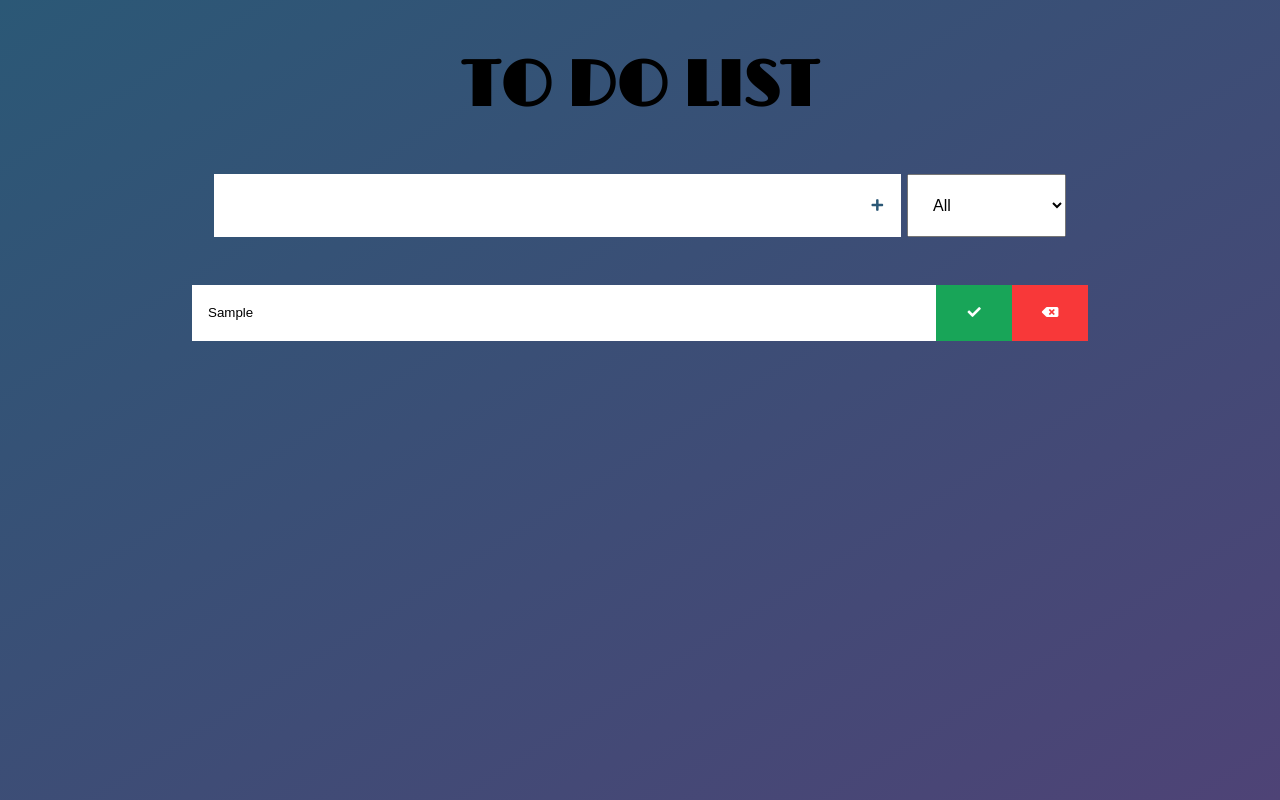
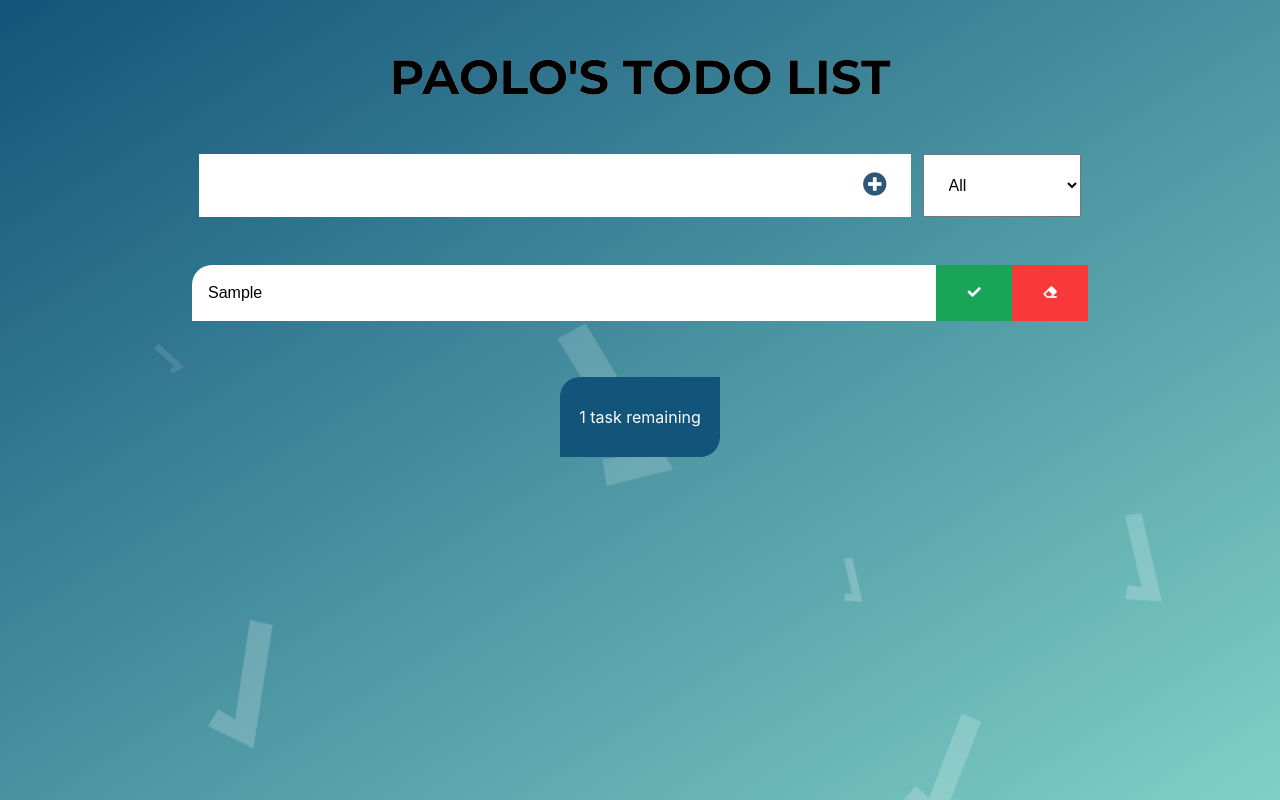
Before and after one commit to PaoloMiguelManuel/react-task-gui, a React (Create React App) app: page / in a window 1280 px wide. Both pictures are taken after typing "Sample" into the empty fields and a click on the button 877 px from the left and 205 px from the top of the page. Built offline with nearby package versions, Linux system fonts and the light colour scheme.

Commit message:
Update input GUI

```diff
--- a/public/index.html
+++ b/public/index.html
@@ -28,6 +28,9 @@
     <link rel="preconnect" href="https://fonts.gstatic.com" crossorigin>
     <link href="https://fonts.googleapis.com/css2?family=Permanent+Marker&display=swap" rel="stylesheet">
     <link href="https://fonts.googleapis.com/css2?family=Limelight&display=swap" rel="stylesheet">
+    <link href="https://fonts.googleapis.com/css2?family=Poppins&display=swap" rel="stylesheet">
+    <!-- <link href="https://fonts.googleapis.com/css2?family=Montserrat:wght@700&display=swap" rel="stylesheet"> -->
+    <link href="https://fonts.googleapis.com/css2?family=Montserrat:wght@700;900&display=swap" rel="stylesheet">
 
 
     <link rel="stylesheet" href="https://use.fontawesome.com/releases/v5.15.3/css/all.css" integrity="sha384-SZXxX4whJ79/gErwcOYf+zWLeJdY/qpuqC4cAa9rOGUstPomtqpuNWT9wdPEn2fk" crossorigin="anonymous">
--- a/src/App.css
+++ b/src/App.css
@@ -12,9 +12,10 @@ body {
   -webkit-box-pack: center;
       -ms-flex-pack: center;
           justify-content: center;
-  background-image: -webkit-gradient(linear, left top, right bottom, from(#2b5876), to(#4e4376));
-  background-image: linear-gradient(to right bottom, #2b5876, #4e4376);
-  min-height: 100vh;
+  background-image: -webkit-gradient(linear, left top, right bottom, from(#13547a), to(#80d0c7));
+  background-image: linear-gradient(to bottom right, #13547a, #80d0c7);
+  height: 100vh;
+  width: 100%;
 }
 
 .App {
@@ -31,9 +32,11 @@ body {
 }
 
 h1 {
-  font-size: 4rem;
-  padding: 0.75em;
-  font-family: "Limelight", cursive;
+  font-size: 3rem;
+  font-family: "Montserrat", sans-serif;
+  background-color: white;
+  margin: 1em;
+  -webkit-background-clip: text;
 }
 
 form {
@@ -53,7 +56,8 @@ form input {
 form button {
   background-color: #fff;
   border: none;
-  padding: 1.3em;
+  padding: 0 1em;
+  font-size: 1.5rem;
 }
 
 form select {
@@ -88,6 +92,7 @@ form button:hover {
 }
 
 .todo-list-container .todo-item {
+  border-top-left-radius: 20px;
   display: -webkit-box;
   display: -ms-flexbox;
   display: flex;
@@ -97,7 +102,13 @@ form button:hover {
   width: 100%;
 }
 
+.todo-list-container .todo-item:hover {
+  -webkit-box-shadow: 0 0 10px rgba(255, 255, 255, 0.5);
+          box-shadow: 0 0 10px rgba(255, 255, 255, 0.5);
+}
+
 .todo-list-container .todo-item .todo-text {
+  border-top-left-radius: 20px;
   width: 90%;
   color: black;
   margin-right: auto;
@@ -108,11 +119,16 @@ form button:hover {
 }
 
 .todo-list-container .todo-item .todo-text .todo-edit-input {
+  font-size: 1rem;
   background-color: transparent;
   width: 100%;
   height: 100%;
   border: none;
   outline: none;
+}
+
+.todo-list-container .todo-item .todo-text .todo-edit-input:focus {
+  color: #ff9636;
 }
 
 .todo-list-container .todo-item .todo-text::-webkit-scrollbar {
@@ -137,10 +153,6 @@ form button:hover {
   text-decoration: line-through;
 }
 
-.todo-list-container .todo-item .undo {
-  background-color: orange;
-}
-
 .todo-list-container .todo-item button {
   color: white;
   border: none;
@@ -154,11 +166,140 @@ form button:hover {
   background-color: #18a558;
 }
 
+.todo-list-container .todo-item button.check-btn:hover {
+  -webkit-filter: brightness(90%);
+          filter: brightness(90%);
+}
+
 .todo-list-container .todo-item button.undo-btn {
   background-color: #ff9636;
+}
+
+.todo-list-container .todo-item button.undo-btn:hover {
+  -webkit-filter: brightness(90%);
+          filter: brightness(90%);
 }
 
 .todo-list-container .todo-item button.remove-btn {
   background-color: #f83839;
 }
+
+.todo-list-container .todo-item button.remove-btn:hover {
+  -webkit-filter: brightness(90%);
+          filter: brightness(90%);
+}
+
+.task-count {
+  display: -ms-grid;
+  display: grid;
+  border-top-left-radius: 20px;
+  border-bottom-right-radius: 20px;
+  place-content: center;
+  height: 5em;
+  width: 10em;
+  background-color: #13547a;
+  color: #fff;
+}
+
+.box-animation {
+  position: absolute;
+  top: 0;
+  left: 0;
+  width: 100%;
+  height: 100%;
+  overflow: hidden;
+  z-index: -1;
+}
+
+.box-animation li {
+  position: absolute;
+  display: block;
+  list-style: none;
+  width: 25px;
+  height: 25px;
+  background: rgba(255, 255, 255, 0.2);
+  -webkit-clip-path: polygon(25% 69%, 17% 53%, 1% 61%, 25% 100%, 100% 15%, 85% 0%);
+          clip-path: polygon(25% 69%, 17% 53%, 1% 61%, 25% 100%, 100% 15%, 85% 0%);
+  -webkit-animation: animate 20s linear infinite;
+          animation: animate 20s linear infinite;
+  bottom: -150px;
+}
+
+.box-animation li:nth-child(1) {
+  left: 86%;
+  width: 80px;
+  height: 80px;
+  -webkit-animation-delay: 0s;
+          animation-delay: 0s;
+}
+
+.box-animation li:nth-child(2) {
+  left: 12%;
+  width: 30px;
+  height: 30px;
+  -webkit-animation-delay: 1.5s;
+          animation-delay: 1.5s;
+  -webkit-animation-duration: 10s;
+          animation-duration: 10s;
+}
+
+.box-animation li:nth-child(3) {
+  left: 70%;
+  width: 100px;
+  height: 100px;
+  -webkit-animation-delay: 5.5s;
+          animation-delay: 5.5s;
+}
+
+.box-animation li:nth-child(4) {
+  left: 42%;
+  width: 150px;
+  height: 150px;
+  -webkit-animation-delay: 0s;
+          animation-delay: 0s;
+  -webkit-animation-duration: 15s;
+          animation-duration: 15s;
+}
+
+.box-animation li:nth-child(5) {
+  left: 65%;
+  width: 40px;
+  height: 40px;
+  -webkit-animation-delay: 0s;
+          animation-delay: 0s;
+}
+
+.box-animation li:nth-child(6) {
+  left: 15%;
+  width: 110px;
+  height: 110px;
+  -webkit-animation-delay: 3.5s;
+          animation-delay: 3.5s;
+}
+
+@-webkit-keyframes animate {
+  0% {
+    -webkit-transform: translateY(0) rotate(0deg);
+            transform: translateY(0) rotate(0deg);
+    opacity: 2;
+  }
+  100% {
+    -webkit-transform: translateY(-100vh) rotate(-125deg);
+            transform: translateY(-100vh) rotate(-125deg);
+    opacity: 0;
+  }
+}
+
+@keyframes animate {
+  0% {
+    -webkit-transform: translateY(0) rotate(0deg);
+            transform: translateY(0) rotate(0deg);
+    opacity: 2;
+  }
+  100% {
+    -webkit-transform: translateY(-100vh) rotate(-125deg);
+            transform: translateY(-100vh) rotate(-125deg);
+    opacity: 0;
+  }
+}
 /*# sourceMappingURL=App.css.map */
--- a/src/App.js
+++ b/src/App.js
@@ -63,15 +63,47 @@ function App() {
   // const getLocal = () => {
 
   // }
-
+  const taskCount = todos.filter((todo) => { return !todo.completed }).length;
   return (
     <div className="App">
-      <header>
-        <h1>TO DO LIST</h1>
-      </header>
+
+
+
+    <h1>PAOLO'S TODO LIST</h1>
+
+
+
+
+
+
+
+      <ul className="box-animation">
+        <li></li>
+        <li></li>
+        <li></li>
+        <li></li>
+        <li></li>
+        <li></li>
+      </ul>
+
+
+
+
+
+
+
+
+
+
+
       {/* <img src={illustration} /> */}
       <Form inputText={inputText} setInputText={setInputText} todos={todos} setTodos={setTodos} setStatus={setStatus} />
       <TodoList todos={todos} setTodos={setTodos} filteredTodos={filteredTodos} />
+
+      <div className="task-count">
+        {taskCount} task{taskCount === 1 ? '' : 's'} remaining
+      </div>
+
     </div>
   );
 }
--- a/src/App.scss
+++ b/src/App.scss
@@ -7,28 +7,62 @@
 body {
   display: flex;
   justify-content: center;
-  background-image: linear-gradient(to right bottom, #2b5876, #4e4376);
-  min-height: 100vh;
+  background-image: linear-gradient(to bottom right, #13547a, #80d0c7);
+  height: 100vh;
+  width: 100%;
   // background-color: green;
 }
 
 .App {
-  // display: flex;
-  // justify-content: center;
-  // background-color: green;
   display: flex;
   flex-direction: column;
   align-items: center;
-  // width: 75vw;
 }
 
+// header {
+//   margin: 0.75em;
+// }
+
 h1 {
-  // display: flex;
-  // justify-content: center;
-  font-size: 4rem;
-  padding: 0.75em;
-  font-family: "Limelight", cursive;
+  font-size: 3rem;
+    font-family: "Montserrat", sans-serif;
+  background-color: white;
+  margin: 1em;
+  // mix-blend-mode:screen
+  -webkit-background-clip: text;
+
+
 }
+
+
+
+// .image-container {
+//   background-image: url("https://images.pexels.com/photos/3408744/pexels-photo-3408744.jpeg?cs=srgb&dl=pexels-stein-egil-liland-3408744.jpg&fm=jpg"); /* The image used - important! */
+//   background-size: cover;
+//   position: relative; /* Needed to position the cutout text in the middle of the image */
+//   height: 300px; /* Some height */
+// }
+
+// .text {
+//   background-color: white;
+//   color: black;
+//   font-size: 10vw; /* Responsive font size */
+//   font-weight: bold;
+//   margin: 0 auto; /* Center the text container */
+//   padding: 10px;
+//   width: 50%;
+//   text-align: center; /* Center text */
+//   position: absolute; /* Position text */
+//   top: 50%; /* Position text in the middle */
+//   left: 50%; /* Position text in the middle */
+//   transform: translate(-50%, -50%); /* Position text in the middle */
+//   mix-blend-mode: screen; /* This makes the cutout text possible */
+// }
+
+
+
+
+
 
 form {
   display: flex;
@@ -44,7 +78,8 @@ form {
   button {
     background-color: #fff;
     border: none;
-    padding: 1.3em;
+    padding: 0 1em;
+    font-size: 1.5rem;
   }
 
   select {
@@ -64,10 +99,6 @@ form {
   }
 }
 
-.todo-input {
-  // height:
-}
-
 .todo-list-container {
   display: flex;
   flex-direction: column;
@@ -76,34 +107,42 @@ form {
   width: 70vw;
 
   .todo-item {
+    border-top-left-radius: 20px;
+    // border-bottom-right-radius: 20px;
+    // border-bottom-left-radius: 1px;
     display: flex;
-    // justify-content: flex-end;
-    // align-items: center;
     background-color: #fff;
     margin-bottom: 0.5em;
     height: 3.5em;
     width: 100%;
 
-    // overflow: scroll;
+    &:hover {
+      box-shadow: 0 0 10px rgba(255, 255, 255, 0.5);
+    }
+
     .todo-text {
+      border-top-left-radius: 20px;
+      // border: none;
       width: 90%;
       color: black;
       margin-right: auto;
       height: 100%;
       overflow: auto;
       overflow-wrap: break-word;
-      // background: red;
       padding-left: 1em;
-      // font-weight: bold;
-      // background-color: red;
 
       .todo-edit-input {
+        font-size: 1rem;
         background-color: transparent;
-        // background-color: red;
         width: 100%;
         height: 100%;
         border: none;
         outline: none;
+
+
+        &:focus {
+          color: #ff9636;
+        }
       }
     }
 
@@ -129,10 +168,6 @@ form {
       }
     }
 
-    .undo {
-      background-color: orange;
-    }
-
     button {
       color: white;
       border: none;
@@ -140,53 +175,114 @@ form {
       cursor: pointer;
       height: 100%;
       width: 80px;
-      // wid
+
       &.check-btn {
-        // background-color: green;
         background-color: #18a558;
+
+        &:hover {
+          filter: brightness(90%);
+        }
       }
+
       &.undo-btn {
         background-color: #ff9636;
+
+        &:hover {
+          filter: brightness(90%);
+
+        }
       }
+
       &.remove-btn {
         background-color: #f83839;
+
+        &:hover {
+          filter: brightness(90%);
+        }
       }
     }
   }
 }
 
-// /*CUSTOM SELECTOR */
-// select {
-//   -webkit-appearance: none;
-//   -moz-appearance: none;
-//   -ms-appearance: none;
-//   appearance: none;
-//   outline: 0;
-//   box-shadow: none;
-//   border: 0 !important;
-//   background-image: none;
-// }
+.task-count {
+  display: grid;
+  border-top-left-radius: 20px;
+  // border-top-right-radius: 5px;
+  border-bottom-right-radius: 20px;
+  // border-bottom-left-radius: 5px;
 
-// /* Custom Select */
-// .select {
-//   margin: 1rem;
-//   position: relative;
-//   overflow: hidden;
-// }
-// select {
-//   color: #ff6f47;
-//   font-family: "Poppins", sans-serif;
-//   cursor: pointer;
-//   width: 12rem;
-// }
-// /* Arrow */
-// .select::after {
-//   content: "\25BC";
-//   position: absolute;
-//   top: 0;
-//   right: 0;
-//   padding: 1rem;
-//   background: #ff6f47;
-//   cursor: pointer;
-//   pointer-events: none;
-// }
+  place-content: center;
+  height: 5em;
+  width: 10em;
+  background-color: #13547a;
+  color: #fff;
+}
+
+.box-animation {
+  position: absolute;
+  top: 0;
+  left: 0;
+  width: 100%;
+  height: 100%;
+  overflow: hidden;
+  z-index: -1;
+}
+.box-animation li {
+  position: absolute;
+  display: block;
+  list-style: none;
+  width: 25px;
+  height: 25px;
+  background: rgba(255, 255, 255, 0.2);
+  clip-path: polygon(25% 69%, 17% 53%, 1% 61%, 25% 100%, 100% 15%, 85% 0%);
+  animation: animate 20s linear infinite;
+  bottom: -150px;
+}
+.box-animation li:nth-child(1) {
+  left: 86%;
+  width: 80px;
+  height: 80px;
+  animation-delay: 0s;
+}
+.box-animation li:nth-child(2) {
+  left: 12%;
+  width: 30px;
+  height: 30px;
+  animation-delay: 1.5s;
+  animation-duration: 10s;
+}
+.box-animation li:nth-child(3) {
+  left: 70%;
+  width: 100px;
+  height: 100px;
+  animation-delay: 5.5s;
+}
+.box-animation li:nth-child(4) {
+  left: 42%;
+  width: 150px;
+  height: 150px;
+  animation-delay: 0s;
+  animation-duration: 15s;
+}
+.box-animation li:nth-child(5) {
+  left: 65%;
+  width: 40px;
+  height: 40px;
+  animation-delay: 0s;
+}
+.box-animation li:nth-child(6) {
+  left: 15%;
+  width: 110px;
+  height: 110px;
+  animation-delay: 3.5s;
+}
+@keyframes animate {
+  0% {
+    transform: translateY(0) rotate(0deg);
+    opacity: 2;
+  }
+  100% {
+    transform: translateY(-100vh) rotate(-125deg);
+    opacity: 0;
+  }
+}
--- a/src/components/Form.js
+++ b/src/components/Form.js
@@ -14,7 +14,13 @@ function Form({ inputText, setInputText, todos, setTodos, setStatus }) {
 
     const submitTodoHandler = (e) => {
         e.preventDefault();
-        setTodos([...todos, { text: inputText, completed: false, id: uuid_v4() }]);
+
+
+        if (inputText === '') {
+            return;
+        } else {
+            setTodos([...todos, { text: inputText, completed: false, id: uuid_v4() }]);
+        }
         setInputText('');
     }
 
@@ -27,7 +33,7 @@ function Form({ inputText, setInputText, todos, setTodos, setStatus }) {
         <form>
             <input ref={inputTextRef} onChange={inputTextHandler} type="text" className="todo-input" value={inputText} />
             <button onClick={submitTodoHandler} className="todo-button" type="submit">
-                <i class="fas fa-plus"></i>
+                <i class="fas fa-plus-circle"></i>
             </button>
             <div className="select">
                 <select ref={selectRef} onChange={statusHandler} name="todos" className="filter-todo">
--- a/src/components/Todo.js
+++ b/src/components/Todo.js
@@ -57,7 +57,7 @@ function Todo({ todo, todos, setTodos }) {
                 </div>
 
                 <button onClick={toggleCompleted} className={todo.completed ? 'undo-btn' : 'check-btn'}>{todo.completed ? <i class="fas fa-undo-alt"></i> : <i class="fas fa-check"></i>}</button>
-                <button onClick={deleteHandler} className="remove-btn"><i class="fas fa-backspace"></i></button>
+                <button onClick={deleteHandler} className="remove-btn"><i class="fas fa-eraser"></i></button>
             </div>
 
 
```
Also changed, not shown: 1 other file (tests, documents, lock files or other folders).
